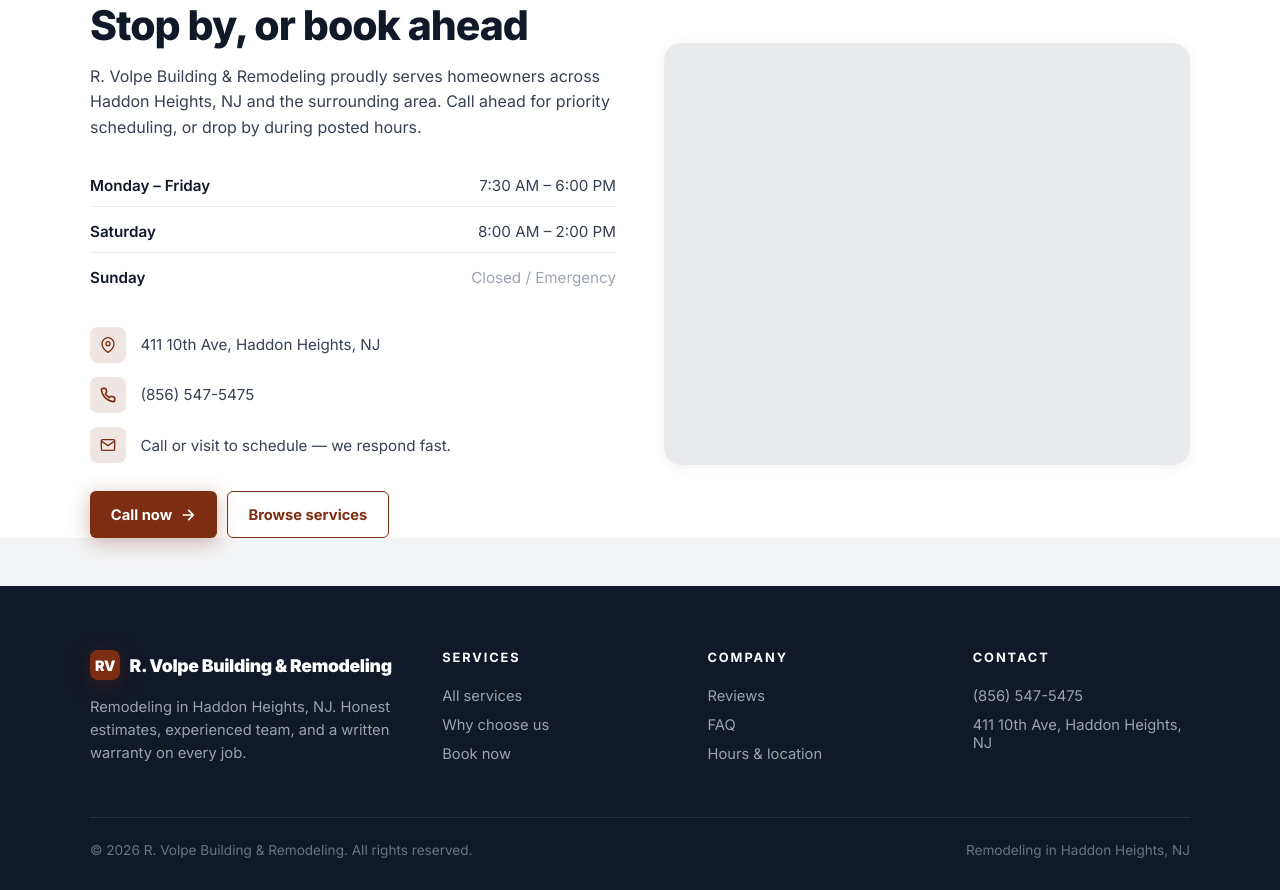
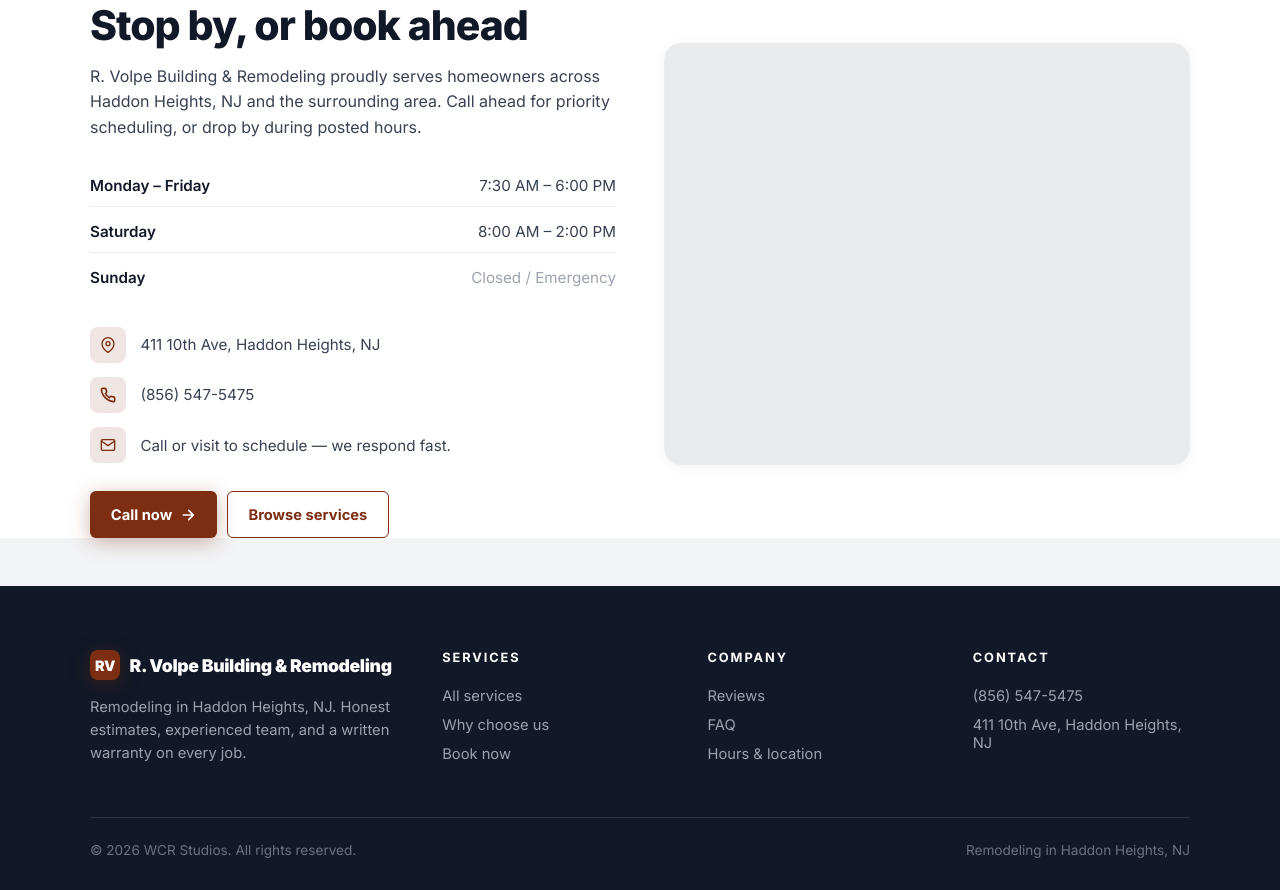
Before and after one commit to Wrenbjor/trades--r-volpe-building-and-remodeling, a plain HTML site: page index.html in a window 1280 px wide. Shown: the part 4674-5564 px from the top of the page. Drawn offline with nearby package versions, Linux system fonts and the light colour scheme; no server answers.

Commit message:
Update site

```diff
--- a/index.html
+++ b/index.html
@@ -605,7 +605,7 @@
     </div>
   </div>
   <div class="foot-bottom">
-    <div>&copy; 2026 R. Volpe Building &amp; Remodeling. All rights reserved.</div>
+    <div>&copy; 2026 WCR Studios. All rights reserved.</div>
     <div>Remodeling in Haddon Heights, NJ</div>
   </div>
 </footer>
```
